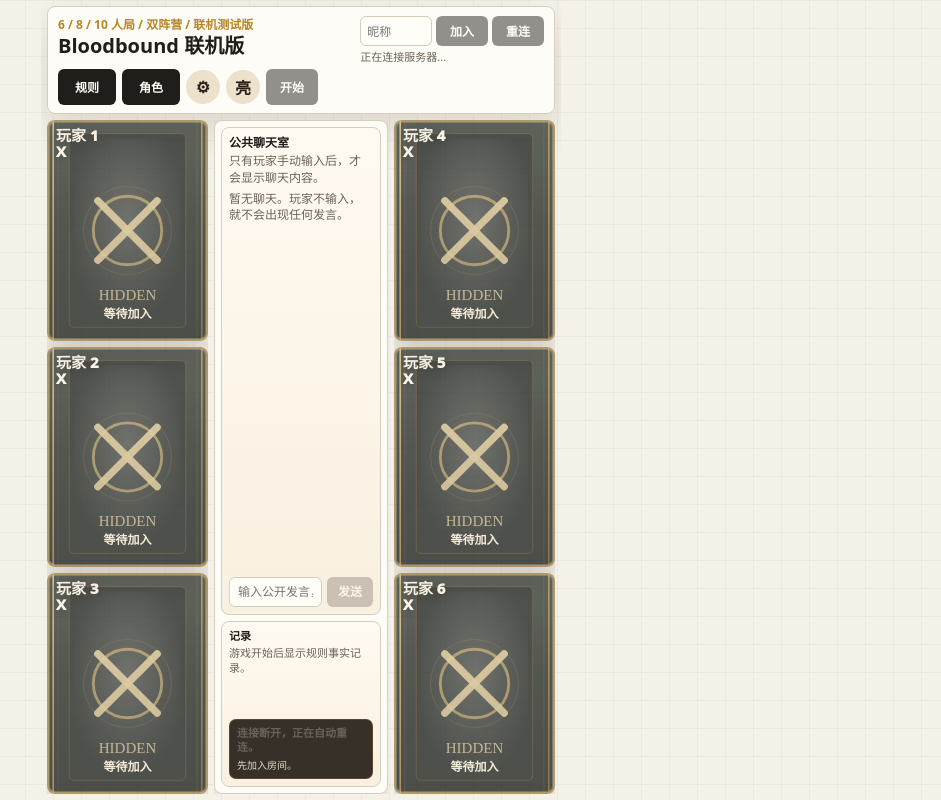
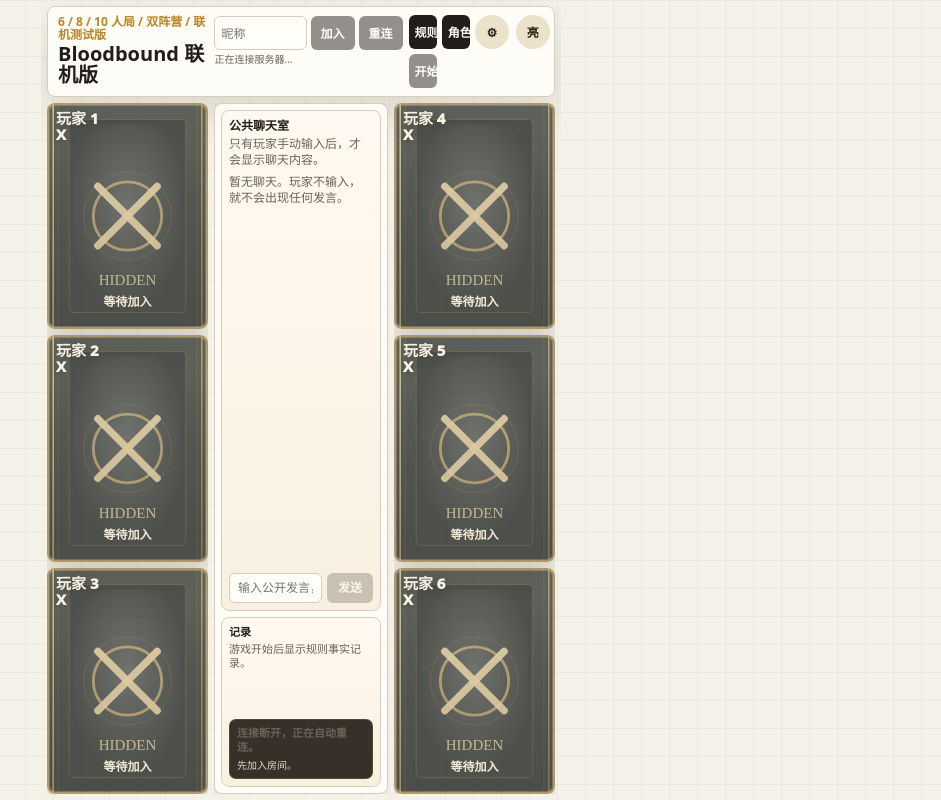
Before and after one commit to Meepo1001/meepopartygame, a website: page index.html in a window 1280 px wide. Shown: the whole page, without its empty margins (339-1280 px from the left). Drawn offline with Linux system fonts and the light colour scheme.

Commit message:
Fix topbar layout and client cache

```diff
--- a/index.html
+++ b/index.html
@@ -4,7 +4,7 @@
     <meta charset="UTF-8" />
     <meta name="viewport" content="width=device-width, initial-scale=1.0" />
     <title>Bloodbound 联机版原型</title>
-    <link rel="stylesheet" href="styles.css" />
+    <link rel="stylesheet" href="styles.css?v=20260618-compact-top" />
   </head>
   <body>
     <main class="app">
@@ -85,6 +85,6 @@
       </div>
     </div>
 
-    <script src="online.js"></script>
+    <script src="online.js?v=20260618-compact-top"></script>
   </body>
 </html>
--- a/server.mjs
+++ b/server.mjs
@@ -131,7 +131,7 @@
 function cacheControlFor(requestPath) {
   if (requestPath === "/index.html") return "no-cache";
   if (requestPath.startsWith("/assets/")) return "public, max-age=31536000, immutable";
-  if (requestPath.endsWith(".css") || requestPath.endsWith(".js")) return "public, max-age=300";
+  if (requestPath.endsWith(".css") || requestPath.endsWith(".js")) return "no-cache";
   return "public, max-age=300";
 }
 
--- a/styles.css
+++ b/styles.css
@@ -3915,6 +3915,11 @@
   gap: 6px !important;
 }
 
+.topbar .top-actions {
+  min-width: 0 !important;
+  width: 100% !important;
+}
+
 .top-actions {
   display: flex !important;
   flex-wrap: nowrap !important;
@@ -3923,13 +3928,15 @@
 }
 
 .top-actions .primary-btn {
-  min-width: 52px !important;
+  flex: 1 1 0 !important;
+  min-width: 0 !important;
   padding: 9px 10px !important;
   white-space: nowrap !important;
 }
 
 .top-actions .utility-btn {
-  min-width: 58px !important;
+  flex: 1 1 0 !important;
+  min-width: 0 !important;
 }
 
 .top-actions .top-settings-btn {
@@ -3944,6 +3951,75 @@
   min-width: 34px !important;
   width: auto !important;
   padding: 0 7px !important;
+}
+
+#newGameBtn {
+  min-width: 0 !important;
+}
+
+/* Final topbar layout: title / action row / join panel */
+.topbar {
+  display: grid !important;
+  grid-template-columns: minmax(112px, 1fr) minmax(0, 1.25fr) minmax(116px, 0.9fr) !important;
+  align-items: start !important;
+  gap: 6px !important;
+  padding: 8px 10px !important;
+}
+
+.topbar > div:first-child {
+  min-width: 0 !important;
+}
+
+.topbar .eyebrow {
+  margin-bottom: 2px !important;
+  font-size: 12px !important;
+  line-height: 1.1 !important;
+}
+
+.topbar h1 {
+  font-size: 20px !important;
+  line-height: 1.05 !important;
+}
+
+.topbar .top-actions {
+  grid-column: auto !important;
+  width: auto !important;
+  min-width: 0 !important;
+  display: grid !important;
+  grid-template-columns: minmax(0, 1fr) minmax(0, 1fr) 34px 34px minmax(0, 1fr) !important;
+  align-items: center !important;
+  gap: 5px !important;
+}
+
+.topbar .join-panel {
+  justify-self: stretch !important;
+  max-width: none !important;
+  width: 100% !important;
+}
+
+.topbar .join-panel .join-row {
+  display: grid !important;
+  grid-template-columns: minmax(0, 1fr) 44px 44px !important;
+  gap: 4px !important;
+}
+
+.topbar .join-panel input,
+.topbar .join-panel .primary-btn,
+.topbar .top-actions .primary-btn,
+.topbar .top-actions .top-settings-btn {
+  min-height: 34px !important;
+  height: 34px !important;
+  font-size: 12px !important;
+}
+
+.topbar .top-actions .primary-btn {
+  padding: 0 6px !important;
+}
+
+.topbar .join-panel p {
+  margin-top: 3px !important;
+  font-size: 10px !important;
+  white-space: nowrap !important;
 }
 
 /* Progressive image loading overrides */
```
